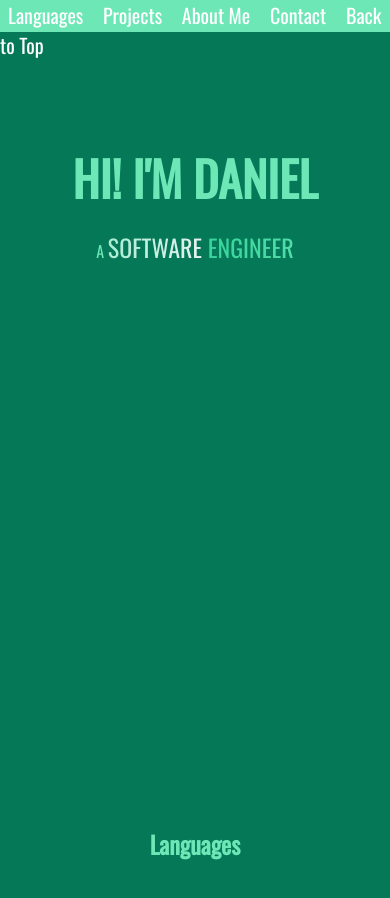
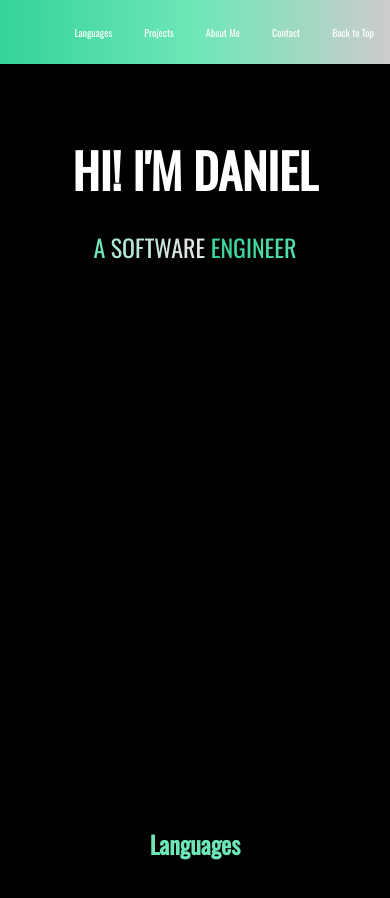
Before and after one commit to Dmachin7/Portfolio, a plain HTML site: page index.html in a window 390 px wide. Shown: the top 898 px of the page. Drawn offline with nearby package versions, Linux system fonts and the light colour scheme.

Commit message:
made some changes to styling and mobile responsiveness

```diff
--- a/css/style.css
+++ b/css/style.css
@@ -26,7 +26,7 @@ html {
 body {
     margin: 0 auto;
     padding: 0;
-    background-color: rgb(4, 120, 87);
+    background-color: black;
 }
 
 @keyframes background-pan {
@@ -39,17 +39,24 @@ body {
     }
 }
 .navbar {
-    background-color: rgb(110, 231, 183);
+    background: linear-gradient(to right,rgb(52, 211, 153),rgb(110, 231, 183), rgba(255, 255, 255, .8));
     width: 100vw;
-    height: 2rem;
+    height: 4rem;
     position: fixed;
     z-index: 2;
+    display: flex;
+    justify-content: flex-end;
+    align-items: center;
 }
 .navbar a {
     color: white;
     text-decoration: none;
     font-size: 20px;
-    padding: .5rem;
+    padding: 1rem;
+}
+
+#top p {
+    font-size: 3rem;
 }
 .section1 {
     height: 50vh;
@@ -69,7 +76,7 @@ padding: 0;
 .section1 .matrix {
     animation: background-pan 4s linear infinite;
     margin: 0 auto;
-    font-size: 1.5rem;
+    font-size: 3rem;
     background: linear-gradient(to right,rgb(52, 211, 153),rgb(110, 231, 183), rgba(255, 255, 255, .9));
     background-size: 200%;
     -webkit-background-clip: text;
@@ -82,3 +89,25 @@ padding: 0;
     justify-content: center;
     align-items: center;
 }
+
+#top h1 {
+    color: white;
+    font-size: 5rem;
+}
+
+@media (max-width: 500px) {
+    .navbar a {
+        font-size: 10px;
+    }
+
+    #top h1 {
+        font-size: 3rem;
+    }
+    .section1 .matrix {
+        font-size: 1.5rem;
+    }
+
+    #top p {
+        font-size: 1.5rem;
+    }
+}
```
